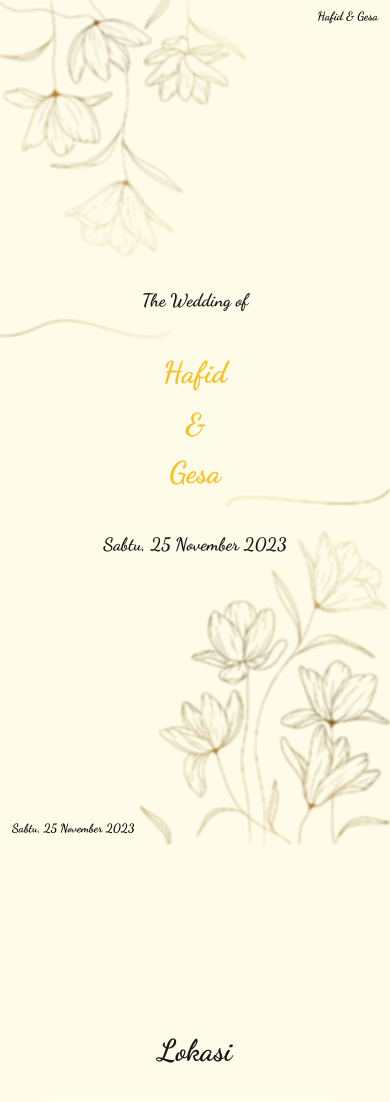
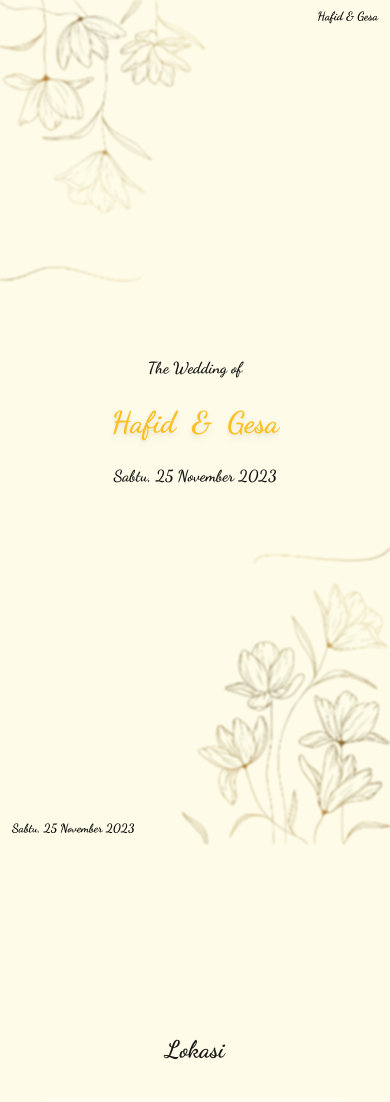
Before and after one commit to mhafidk/portfolio-web, a SvelteKit app: page /hafid-gesa in a window 390 px wide. Shown: the top 1102 px of the page. Built offline with nearby package versions, Linux system fonts and the light colour scheme.

Commit message:
adjustments

```diff
--- a/src/routes/hafid-gesa/+page.svelte
+++ b/src/routes/hafid-gesa/+page.svelte
@@ -24,16 +24,17 @@
 	<title>Hafid & Gesa</title>
 </svelte:head>
 
+<div class="">
   <div class="bg-yellow-50 static snap-x">
     <div class="h-screen font-serif flex justify-center items-center text-neutral-900">
-    <div class="text-lg md:text-xl font-bold text-center">
+      <div class="text-base md:text-xl font-bold text-center z-50">
         <p class="">The Wedding of</p>
-      <p class="hidden md:block my-10 text-7xl text-amber-400">Hafid &nbsp;&&nbsp; Gesa</p>
-      <div class="block md:hidden my-10 text-3xl text-amber-400 text-center">
-        <p>Hafid</p>
-        <p class="mb-3 mt-4">&</p>
-        <p>Gesa</p>
-      </div>
+        <p class="block my-6 md:my-10 text-3xl md:text-7xl text-amber-400 drop-shadow-md">Hafid &nbsp;&&nbsp; Gesa</p>
+        <!-- <div class="block md:hidden my-10 text-3xl text-amber-400 text-center">
+          <p class="drop-shadow-md">Hafid</p>
+          <p class="mb-3 mt-4 drop-shadow-md">&</p>
+          <p class="drop-shadow-md">Gesa</p>
+        </div> -->
         <p class="">Sabtu, 25 November 2023</p>
       </div>
     </div>
@@ -44,14 +45,14 @@
       <p class="font-serif text-xs pb-2 pl-3 font-bold">Sabtu, 25 November 2023</p>
     </div>
     <div class="fixed bottom-0 right-0 blur-[1px]">
-    <img src="/flwr2.png" alt="" class="h-96 md:h-[45rem]">
+      <img src="/flwr2.png" alt="" class="h-80 md:h-[45rem]">
     </div>
     <div class="fixed top-0 left-0 blur-[1px]">
-    <img src="/flwr.png" alt="" class="h-96 md:h-[45rem]">
+      <img src="/flwr.png" alt="" class="h-80 md:h-[45rem]">
     </div>
     <div class="h-screen snap-center">
       <div class="h-screen font-serif flex flex-col gap-8 justify-center items-center text-neutral-900">
-      <p class="text-3xl font-bold">Lokasi</p>
+        <p class="text-2xl font-bold">Lokasi</p>
         <div class="bg-white/30 bg-opacity-50 p-2 md:p-4 rounded-lg backdrop-blur-sm">
           <iframe title="address" src="https://www.google.com/maps/embed?pb=!1m17!1m12!1m3!1d991.0569402188!2d106.7967709285252!3d-6.492819999592007!2m3!1f0!2f0!3f0!3m2!1i1024!2i768!4f13.1!3m2!1m1!2zNsKwMjknMzQuMiJTIDEwNsKwNDcnNTAuNyJF!5e0!3m2!1sen!2sid!4v1698465623593!5m2!1sen!2sid" style="border:0;" allowfullscreen="" loading="lazy" referrerpolicy="no-referrer-when-downgrade" class="rounded-lg w-72 md:w-[35rem] h-96"></iframe>
         </div>
@@ -59,7 +60,7 @@
     </div>
     <div class="h-screen snap-center">
       <div class="h-screen font-serif flex flex-col gap-8 justify-center items-center text-neutral-900">
-      <p class="text-3xl font-bold">Countdown</p>
+        <p class="text-2xl font-bold">Countdown</p>
         <div class="font-sans flex flex-wrap justify-center gap-8 text-lg md:text-xl mt-2">
           <div class="text-center">
             <p>{days}</p>
@@ -81,3 +82,4 @@
       </div>
     </div>
   </div>
+</div>
```
Lines whose indentation alone changed are shown as unchanged.
